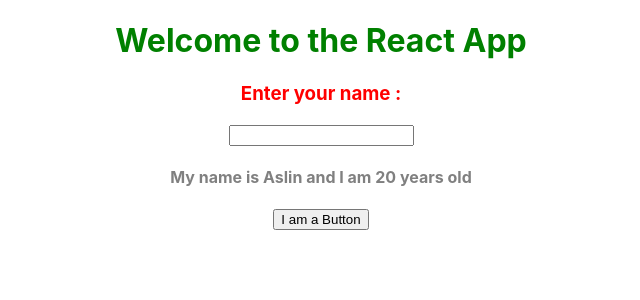
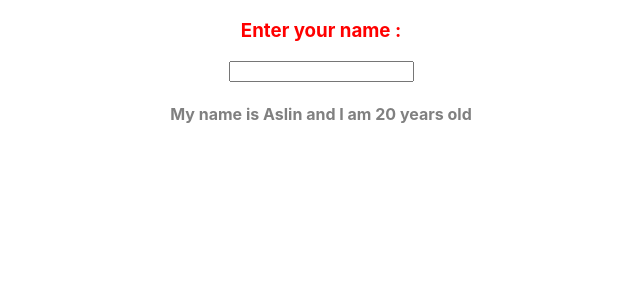
Before and after one commit to aslin-joel-r/learning-react-js, a React (Create React App) app in the folder client/: page / in a window 1280 px wide. Shown: the top 300 px of the page, without its empty margins (319-959 px from the left). Built offline with nearby package versions, Linux system fonts and the light colour scheme.

Commit message:
tried conditional statement in react

```diff
--- a/client/src/App.js
+++ b/client/src/App.js
@@ -3,12 +3,18 @@
 import MyInput from './MyInput.js';
 
 function App() {
+  const a=10;
+  let content;
+    if (a==10){
+        content=<MyInput />
+    }
+    else{
+      content=<MyButton />
+    }
   return (
+
     <div className="App">
-      <h1>Welcome to the React App</h1>
-      <MyInput />
-      <MyButton />
-
+      {content}
     </div>
   );
 }
```
